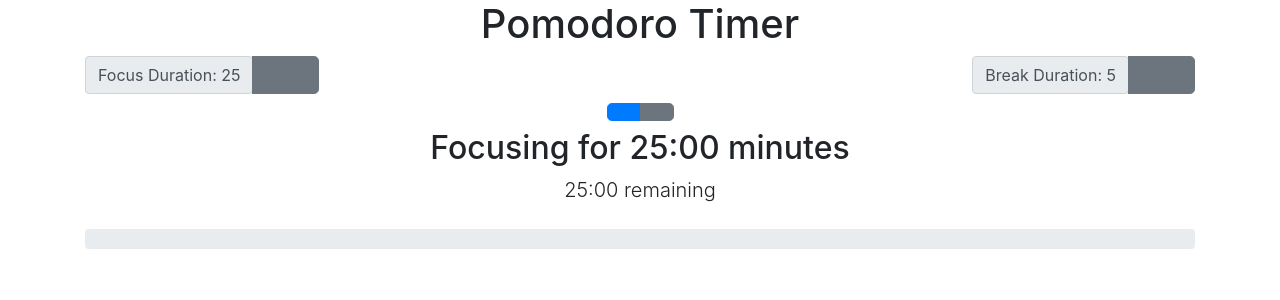
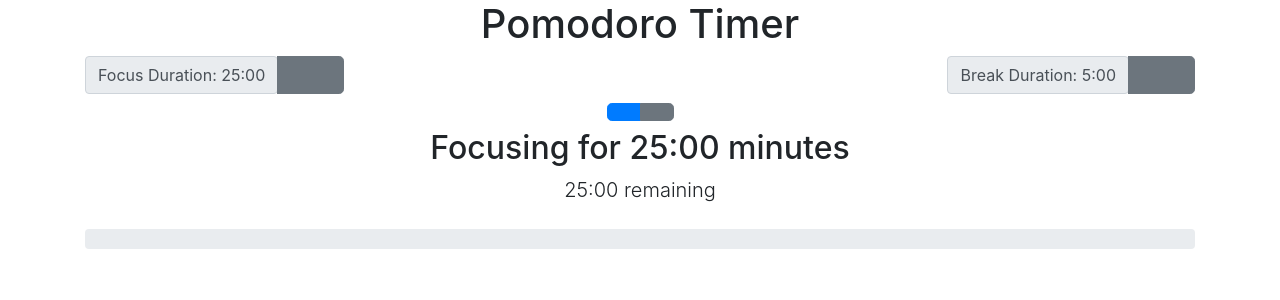
Before and after one commit to xJIsaac/Project_Pomodoro_Timer_Qualified_1, a React (Create React App) app: page / in a window 1280 px wide. Shown: the top 300 px of the page. Built offline with nearby package versions, Linux system fonts and the light colour scheme; a web font is replaced by a local one.

Commit message:
Converted minutes display to be based on milliseconds

```diff
--- a/src/pomodoro/Pomodoro.js
+++ b/src/pomodoro/Pomodoro.js
@@ -5,8 +5,8 @@ import useInterval from "../utils/useInterval";
 function Pomodoro() {
   // Timer starts out paused
   const [isTimerRunning, setIsTimerRunning] = useState(false);
-  const [focusTime, setFocusTime] = useState(25);
-  const [breakTime, setBreakTime] = useState(5);
+  const [focusTime, setFocusTime] = useState((1500000));
+  const [breakTime, setBreakTime] = useState(300000);
 
   useInterval(
     () => {
@@ -30,17 +30,23 @@ function Pomodoro() {
   function handleFocusTimeChange(action) {
     if (!isTimerRunning) {
       action === "increase"
-        ? setFocusTime(Math.min(focusTime + 5, 60))
-        : setFocusTime(Math.max(focusTime - 5, 5));
+        ? setFocusTime(Math.min(focusTime + 300000, 3600000))
+        : setFocusTime(Math.max(focusTime - 300000, 300000));
     }
   }
 
   function handleBreakTimeChange(action) {
     if (!isTimerRunning) {
       action === "increase"
-        ? setBreakTime(Math.min(breakTime + 1, 15))
-        : setBreakTime(Math.max(breakTime - 1, 1));
+        ? setBreakTime(Math.min(breakTime + 60000, 900000))
+        : setBreakTime(Math.max(breakTime - 60000, 60000));
     }
+  }
+
+  function millisecondsToMinAndSec(ms) {
+    var min = Math.floor(ms / 60000);
+    var sec = ((ms % 60000) / 1000).toFixed(0);
+    return min + ":" + (sec < 10 ? '0' : '') + sec;
   }
 
   return (
@@ -50,7 +56,7 @@ function Pomodoro() {
           <div className="input-group input-group-lg mb-2">
             <span className="input-group-text" data-testid="duration-focus">
               {/* TODO: Update this text to display the current focus session duration */}
-              Focus Duration: {focusTime}
+              Focus Duration: {millisecondsToMinAndSec(focusTime)}
             </span>
             <div className="input-group-append">
               {/* TODO: Implement decreasing focus duration and disable during a focus or break session */}
@@ -79,7 +85,7 @@ function Pomodoro() {
             <div className="input-group input-group-lg mb-2">
               <span className="input-group-text" data-testid="duration-break">
                 {/* TODO: Update this text to display the current break session duration */}
-                Break Duration: {breakTime}
+                Break Duration: {millisecondsToMinAndSec(breakTime)}
               </span>
               <div className="input-group-append">
                 {/* TODO: Implement decreasing break duration and disable during a focus or break session*/}
```
